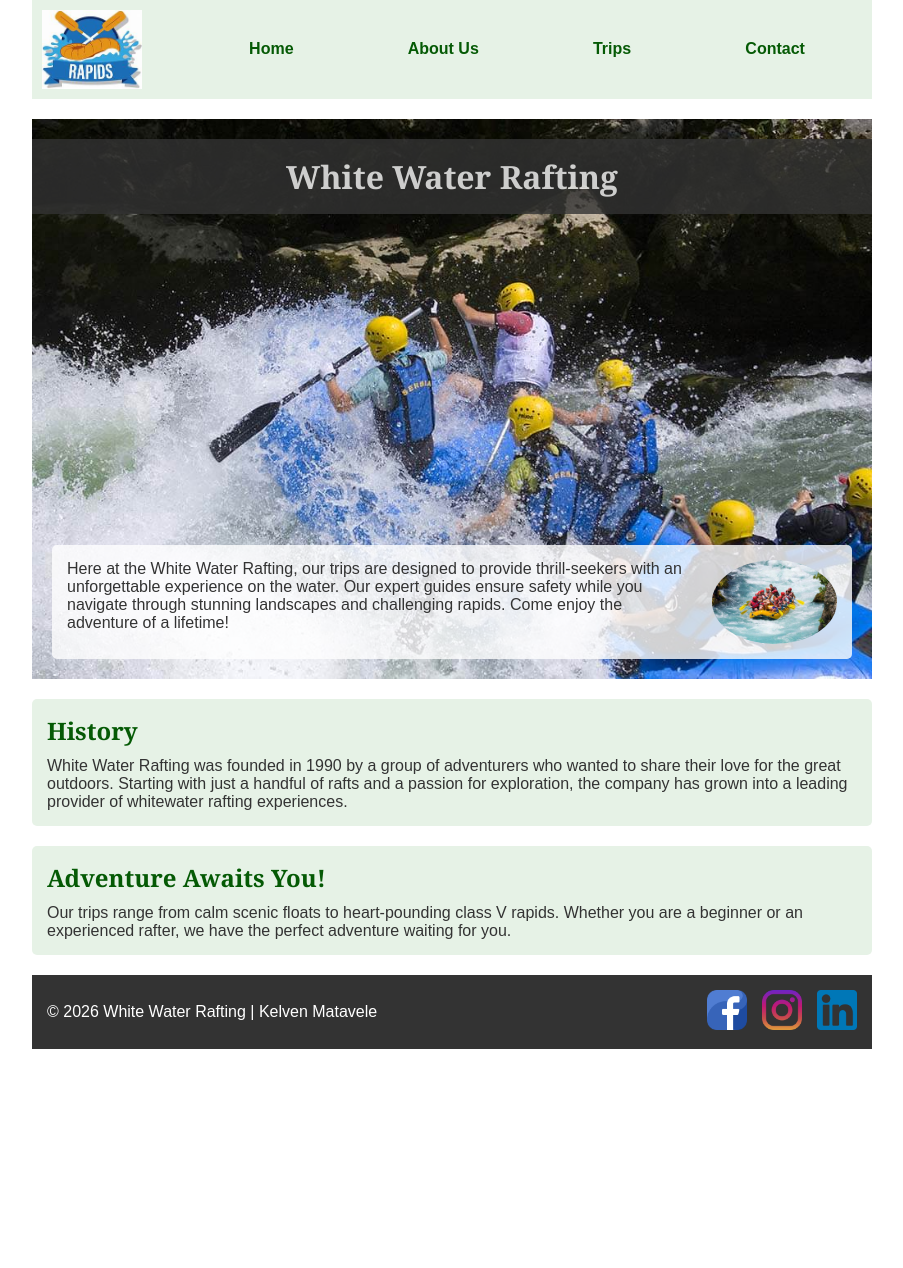
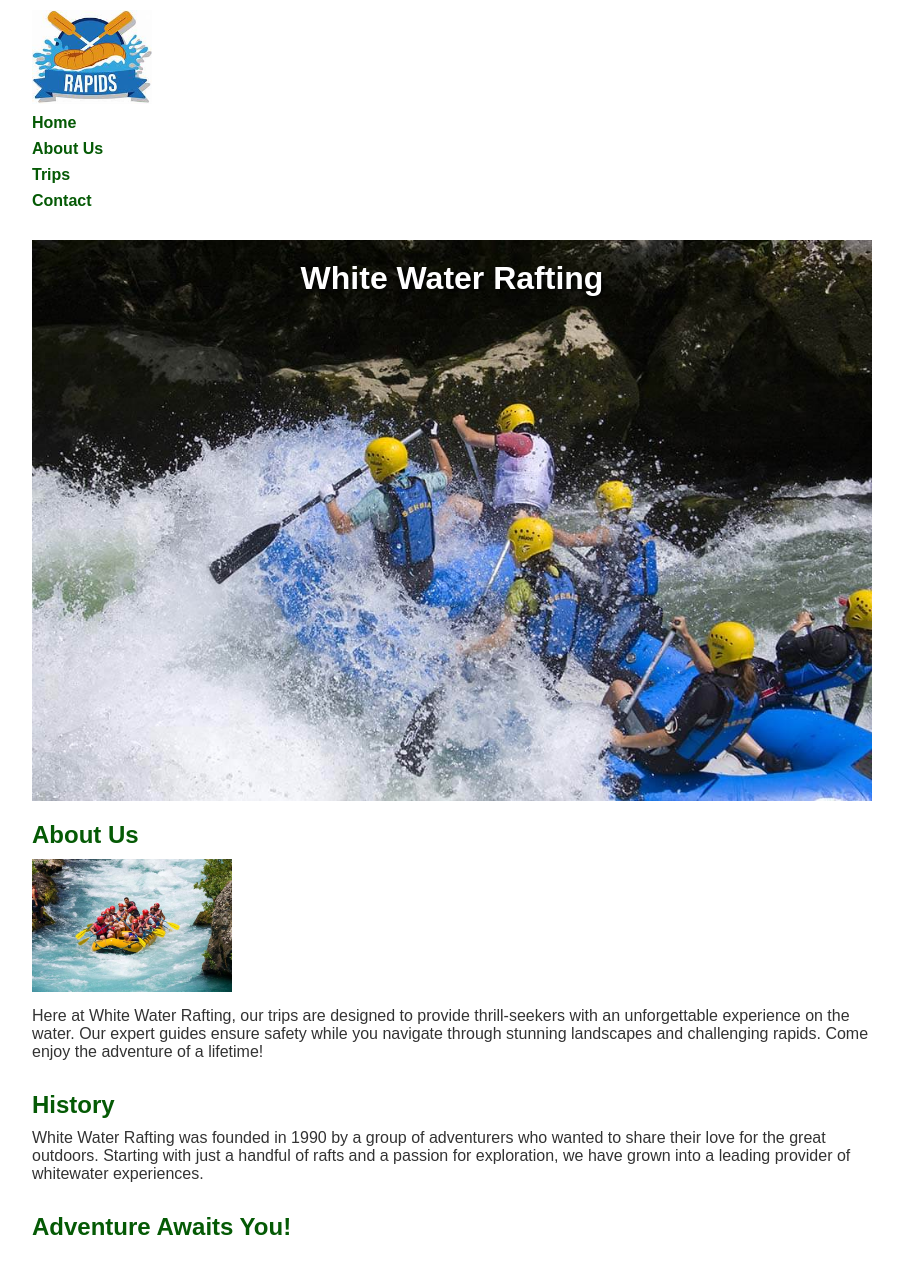
Before and after one commit to KelvenMatavele/wdd130, a plain HTML site: page wwr/about.html in a window 1280 px wide. Shown: the top 1268 px of the page, without its empty margins (188-1091 px from the left). Before the commit the page ends 1049 px from the top, so only its background shows below. Drawn offline with Linux system fonts and the light colour scheme.

Commit message:
W03 update: fixed header, nav, and social media icons

```diff
--- a/wwr/about.html
+++ b/wwr/about.html
@@ -4,15 +4,18 @@
 <head>
     <meta charset="UTF-8">
     <meta name="viewport" content="width=device-width, initial-scale=1.0">
-    <meta name="description" content="White water rafting adventures.">
+    <!-- Meta description: resumo da página -->
+    <meta name="description" content="Experience the thrill of white water rafting with our expert guides. Book your adventure today!">
+    <!-- Meta author: seu nome -->
     <meta name="author" content="Kelven Matavele">
-    <title>About Us - Rafting</title>
+    <title>About Us - White Water Rafting</title>
     <link rel="stylesheet" href="styles/rafting.css">
 </head>
 
 <body>
+    <!-- CABEÇALHO -->
     <header>
-        <img src="images/logo.jpeg" alt="Rafting Logo">
+        <img src="images/logo.jpeg" alt="White Water Rafting Logo">
         <nav>
             <a href="index.html">Home</a>
             <a href="about.html">About Us</a>
@@ -22,26 +25,34 @@
     </header>
 
     <main>
+        <!-- 1. A Imagem Grande (Hero) com o título -->
         <div class="hero">
             <img src="images/hero.jpg" alt="Rafting background">
             <h1>White Water Rafting</h1>
-            <article>
-                <img src="images/rafting53_600.jpg" alt="Happy clients rafting">
-                <p>Here at the White Water Rafting, our trips are designed to provide thrill-seekers with an unforgettable experience on the water. Our expert guides ensure safety while you navigate through stunning landscapes and challenging rapids. Come enjoy the adventure of a lifetime!</p>
-            </article>
         </div>
 
-        <section>
-            <h2>History</h2>
-            <p>White Water Rafting was founded in 1990 by a group of adventurers who wanted to share their love for the great outdoors. Starting with just a handful of rafts and a passion for exploration, the company has grown into a leading provider of whitewater rafting experiences.</p>
+        <!-- 2. A Seção About Us (que fica embaixo da imagem) -->
+        <section class="about-us">
+            <h2>About Us</h2>
+            <div class="about-content">
+                <img src="images/rafting53_600.jpg" alt="Happy clients rafting">
+                <p>Here at White Water Rafting, our trips are designed to provide thrill-seekers with an unforgettable experience on the water. Our expert guides ensure safety while you navigate through stunning landscapes and challenging rapids. Come enjoy the adventure of a lifetime!</p>
+            </div>
         </section>
 
-        <section>
+        <!-- 3. A Seção History -->
+        <section class="history">
+            <h2>History</h2>
+            <p>White Water Rafting was founded in 1990 by a group of adventurers who wanted to share their love for the great outdoors. Starting with just a handful of rafts and a passion for exploration, we have grown into a leading provider of whitewater experiences.</p>
+        </section>
+
+        <!-- 4. A Seção Adventure (Vazia por enquanto) -->
+        <section class="adventure">
             <h2>Adventure Awaits You!</h2>
-            <p>Our trips range from calm scenic floats to heart-pounding class V rapids. Whether you are a beginner or an experienced rafter, we have the perfect adventure waiting for you.</p>
         </section>
     </main>
 
+    <!-- RODAPÉ -->
     <footer>
         <p>&copy; 2026 White Water Rafting | Kelven Matavele</p>
         <nav class="socialmedia">
--- a/wwr/styles/rafting.css
+++ b/wwr/styles/rafting.css
@@ -1,11 +1,3 @@
-:root {
-    --primary-color: #055a05;
-    --accent1-color: #333;
-    --accent2-color: #e6f2e6;
-    --body-font: Arial, sans-serif;
-    --heading-font: Georgia, serif;
-}
-
 * {
     margin: 0;
     padding: 0;
@@ -13,8 +5,8 @@
 }
 
 body {
-    font-family: var(--body-font);
-    color: var(--accent1-color);
+    font-family: Arial, sans-serif;
+    color: #333;
 }
 
 header,
@@ -25,27 +17,27 @@ footer {
 }
 
 header {
-    display: grid;
-    grid-template-columns: 150px auto;
-    align-items: center;
-    background-color: var(--accent2-color);
-    padding: 10px;
+    display: flex;
+    flex-direction: column;
+    align-items: flex-start;
+    padding: 10px 0;
     margin-bottom: 20px;
 }
 
 header img {
-    width: 100px;
-    height: auto;
+    width: 120px;
+    margin-bottom: 10px;
 }
 
 nav {
     display: flex;
-    justify-content: space-around;
+    flex-direction: column;
+    gap: 8px;
 }
 
 nav a {
     text-decoration: none;
-    color: var(--primary-color);
+    color: #055a05;
     font-weight: bold;
 }
 
@@ -64,42 +56,29 @@ nav a {
     position: absolute;
     top: 20px;
     width: 100%;
-    padding: 16px;
     text-align: center;
-    opacity: 0.8;
-    background-color: var(--accent1-color);
     color: #fff;
-    font-family: var(--heading-font);
-}
-
-.hero article {
-    position: absolute;
-    bottom: 20px;
-    left: 20px;
-    right: 20px;
-    background-color: rgba(255, 255, 255, 0.8);
-    padding: 15px;
-    border-radius: 5px;
-}
-
-.hero article img {
-    float: right;
-    width: 125px;
-    margin-left: 15px;
-    border-radius: 50%;
+    text-shadow: 2px 2px 4px #000;
 }
 
 section {
-    margin: 20px 0;
-    padding: 15px;
-    background-color: var(--accent2-color);
-    border-radius: 5px;
+    margin-bottom: 30px;
 }
 
 h2 {
-    font-family: var(--heading-font);
-    color: var(--primary-color);
     margin-bottom: 10px;
+    color: #055a05;
+}
+
+.about-content {
+    display: flex;
+    flex-direction: column;
+    gap: 15px;
+}
+
+.about-content img {
+    width: 200px;
+    height: auto;
 }
 
 footer {
@@ -107,22 +86,17 @@ footer {
     justify-content: space-between;
     align-items: center;
     padding: 15px;
-    background-color: var(--accent1-color);
-    color: #fff;
+    border-top: 1px solid #ccc;
     margin-top: 20px;
 }
 
 .socialmedia {
     display: flex;
-    gap: 15px;
-}
-
-.socialmedia a {
-    text-decoration: none;
+    flex-direction: row;
+    gap: 10px;
 }
 
 .socialmedia img {
-    width: 40px;
-    height: 40px;
-    object-fit: cover;
+    width: 35px;
+    height: 35px;
 }
```
